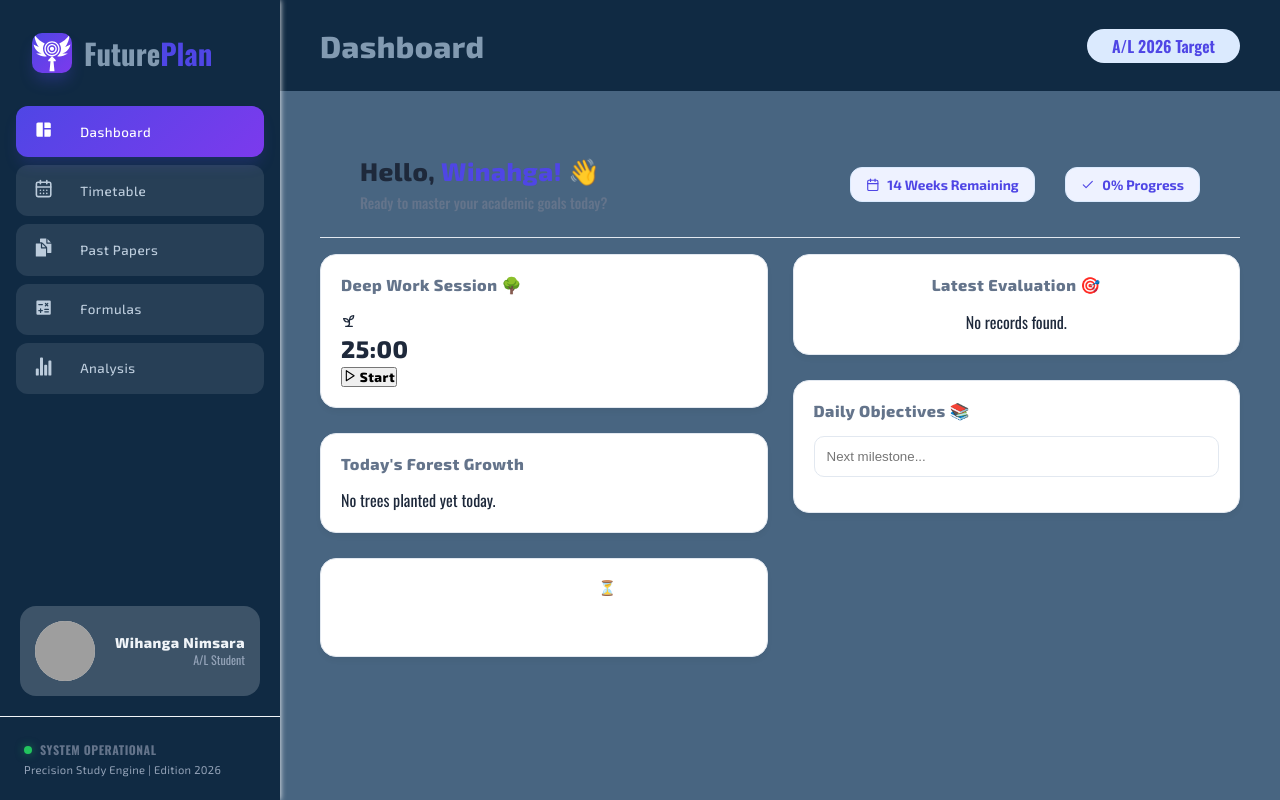
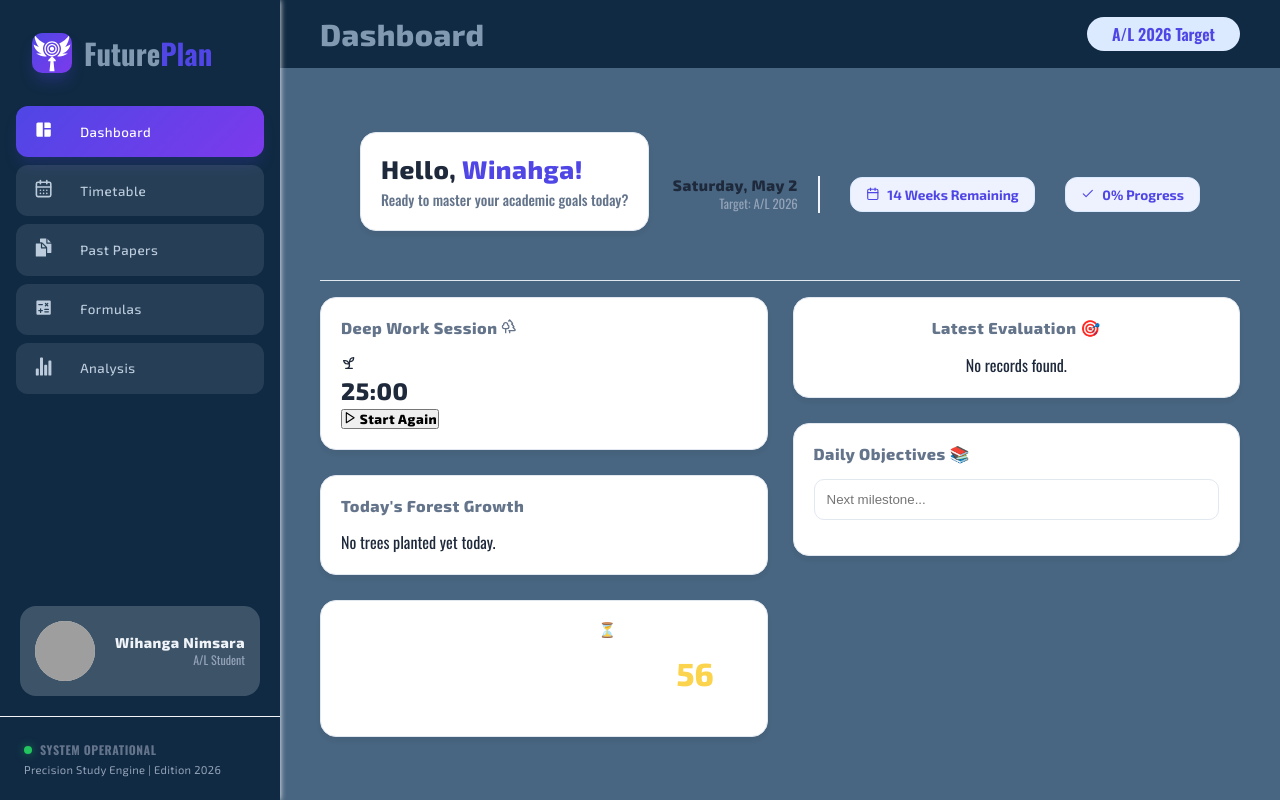
Before and after one commit to lakshan-beast/Future-Plan, a React (Vite) app: page / in a window 1280 px wide. Built offline with nearby package versions, Linux system fonts and the light colour scheme; grey boxes are pictures that could not be loaded.

Commit message:
Add date display to Dashboard: show today's date and target exam date

```diff
--- a/src/pages/Dashboard.jsx
+++ b/src/pages/Dashboard.jsx
@@ -834,6 +834,12 @@ const Dashboard = () => {
     alert("Tree Planted Successfully! 🌳");
   };
 
+  const today = new Date().toLocaleDateString("en-US", {
+    weekday: "long",
+    month: "long",
+    day: "numeric",
+  });
+
   const formatTime = (s) =>
     `${Math.floor(s / 60)
       .toString()
@@ -842,19 +848,22 @@ const Dashboard = () => {
   return (
     <div className="dashboard-wrapper">
       {/* Top Header */}
-           {" "}
       <header className="dashboard-main">
                {" "}
-        <div className="welcome-section">
+        <div className="welcome-section card">
                            {" "}
           <h1>
-            Hello, <span>Winahga!</span> 👋
+            Hello, <span>Winahga!</span>
           </h1>
                     <p>Ready to master your academic goals today?</p>
                  {" "}
         </div>
                {" "}
         <div className="dashboard-main-right">
+          <div className="date-box">
+            <h4>{today}</h4>
+            <p>Target: A/L 2026</p>{" "}
+          </div>
                    {" "}
           <div className="badge-status primary">
             <LuCalendar /> {weeksUntilExam} Weeks Remaining
@@ -867,23 +876,23 @@ const Dashboard = () => {
         </div>
              {" "}
       </header>
-           {" "}
       <div className="main-grid">
         {/* Left Side: Focus Timer & Forest Display */}
+        <div className="left-col">
+          <div className="card focus-card-premium">
                        {" "}
-        <div className="left-col">
-                   {" "}
-          <div className="card focus-card-premium">
-                        <h3>Deep Work Session 🌳</h3>
+            <h3>
+              Deep Work Session <LuTrees />
+            </h3>
                        {" "}
             <div className="forest-visual">
                            {" "}
               {isOvertime || 1500 - seconds > 1200 ? (
                 <LuTrees className="tree grown" />
               ) : 1500 - seconds > 600 ? (
-                <LuFlower2 className="tree" />
+                <LuFlower2 className="tree growing" />
               ) : (
-                <LuSprout className="tree" />
+                <LuSprout className="tree seed" />
               )}
                          {" "}
             </div>
@@ -901,8 +910,7 @@ const Dashboard = () => {
                 onClick={() => setIsActive(!isActive)}
                 className="btn-start">
                 {isActive ? <LuPause /> : <LuPlay />}{" "}
-                {isActive ? "Pause" : "Start"}
-                             {" "}
+                {isActive ? "Pause" : "Start Again"}
               </button>
                            {" "}
               {isActive && (
@@ -914,7 +922,6 @@ const Dashboard = () => {
             </div>
                      {" "}
           </div>
-                   {" "}
           <div className="card forest-gallery">
                         <h3>Today's Forest Growth</h3>
                        {" "}
@@ -934,66 +941,48 @@ const Dashboard = () => {
             </div>
                      {" "}
           </div>
-                   {" "}
           <div className="card countdown-card-premium">
             <h3>Final Countdown ⏳</h3>
-                       {" "}
             <div className="timer-grid">
-                           {" "}
-              <div>
+              <div className="time-item">
                 <span>{timeLeft.days}</span>
                 <small>Days</small>
               </div>
-                           {" "}
-              <div>
+              <div className="time-item">
                 <span>{timeLeft.hours}</span>
                 <small>Hours</small>
               </div>
-                           {" "}
-              <div>
+              <div className="time-item">
                 <span>{timeLeft.mins}</span>
                 <small>Mins</small>
               </div>
-                           {" "}
-              <div>
+              <div className="time-item">
                 <span className="secs">{timeLeft.seconds}</span>
                 <small>Secs</small>
               </div>
-                         {" "}
             </div>
-                     {" "}
           </div>
-                 {" "}
         </div>
         {/* Right Side: Progress, Evaluation & Tasks */}
-               {" "}
         <div className="right-col">
-                   {" "}
           <div className="card performance-card">
             <h3>Latest Evaluation 🎯</h3>
-                       {" "}
+
             {lastPaper ? (
               <div className="performance-content">
-                               {" "}
                 <span className="sub-badge">{lastPaper.subject}</span>
-                               {" "}
                 <div className="score-box">
                   <span className="score-num">{lastPaper.marks}</span>
                   <span className="percent-sign">%</span>
                 </div>
-                               {" "}
                 <p className="paper-type">{lastPaper.type} Paper</p>
-                             {" "}
               </div>
             ) : (
               <p className="no-data">No records found.</p>
             )}
-                     {" "}
           </div>
-                   {" "}
           <div className="card todo-card">
             <h3>Daily Objectives 📚</h3>
-                       {" "}
             <form
               onSubmit={(e) => {
                 e.preventDefault();
@@ -1007,17 +996,13 @@ const Dashboard = () => {
                 setNewTask("");
               }}
               className="task-form">
-                           {" "}
               <input
                 value={newTask}
                 onChange={(e) => setNewTask(e.target.value)}
                 placeholder="Next milestone..."
               />
-                         {" "}
             </form>
-                       {" "}
             <div className="task-list">
-                           {" "}
               {tasks.map((t) => (
                 <div
                   key={t.id}
@@ -1025,18 +1010,12 @@ const Dashboard = () => {
                   onClick={() => handleTaskToggle(t.id)}>
                   {t.completed ? <LuCheck /> : <LuCircle />}{" "}
                   <span>{t.text}</span>
-                                 {" "}
                 </div>
               ))}
-                         {" "}
             </div>
-                     {" "}
           </div>
-                 {" "}
         </div>
-             {" "}
       </div>
-         {" "}
     </div>
   );
 };
```
Lines whose indentation alone changed are shown as unchanged.
